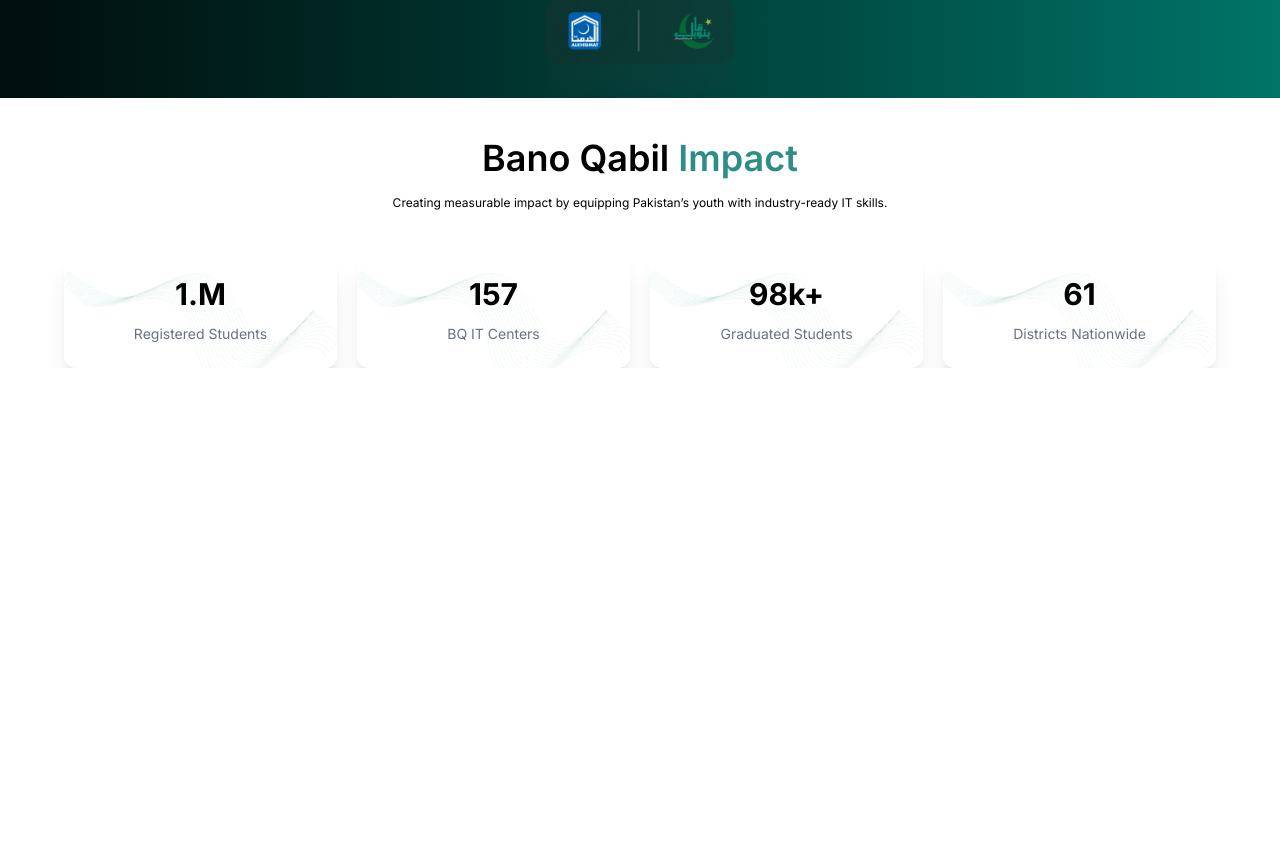
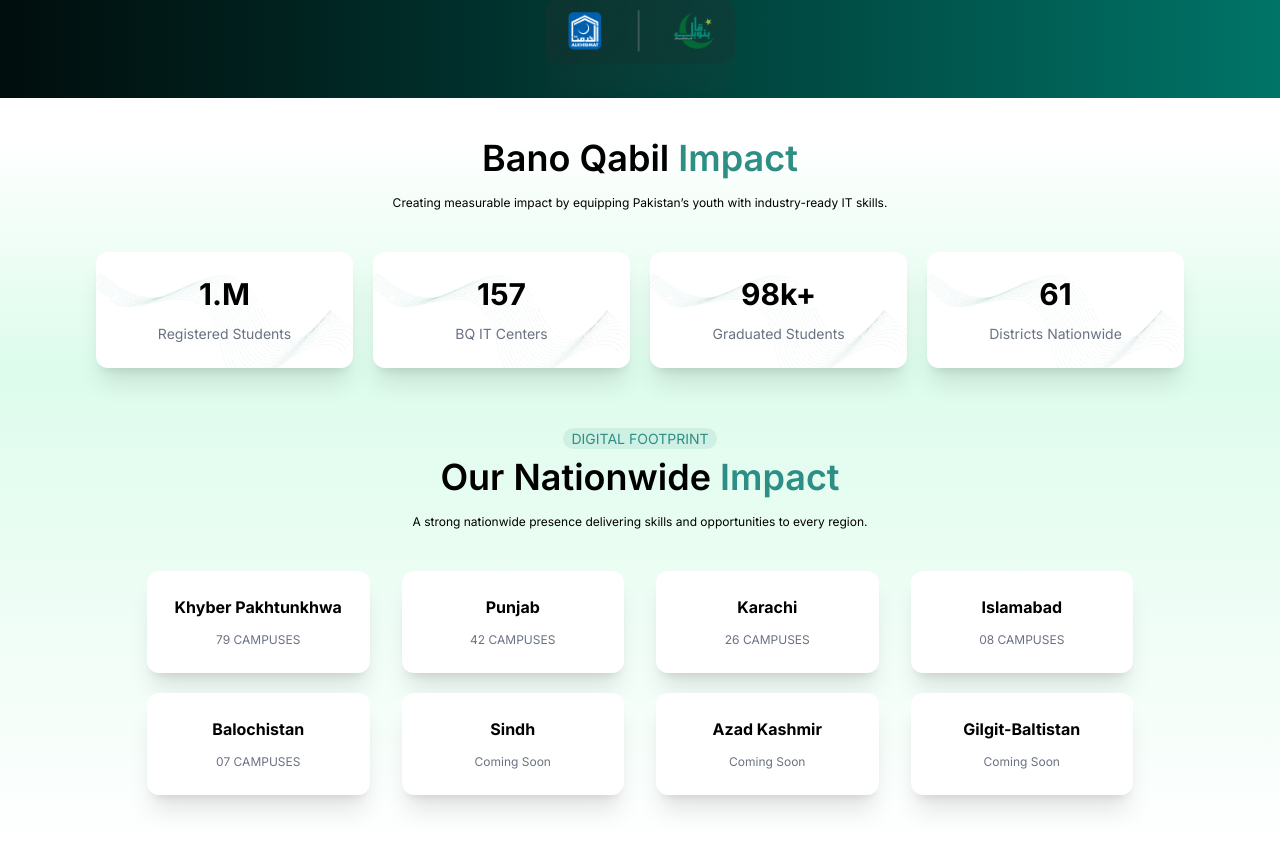
Before and after one commit to EggBurner/alkhidmat-demo, a Next.js app: page / in a window 1280 px wide. Shown: the part 740-1592 px from the top of the page. Before the commit the page ends 1108 px from the top, so only its background shows below. Built offline with nearby package versions, Linux system fonts and the light colour scheme.

Commit message:
Added nationwide impact section

```diff
--- a/app/page.tsx
+++ b/app/page.tsx
@@ -1,11 +1,13 @@
 import Hero from '@/components/Hero';
 import ImpactSection from '@/components/ImpactSection';
+import NationwideImpact from '@/components/nationwideImpact';
 
 export default function Home() {
   return (
     <div className="">
       <Hero />
       <ImpactSection />
+      <NationwideImpact />
     </div>
   );
 }
--- a/components/ImpactSection.tsx
+++ b/components/ImpactSection.tsx
@@ -10,7 +10,7 @@
 
 const ImpactSection = () => {
   return (
-    <div className="mt-10 bg-[##F5FFF8]">
+    <div className="mt-10 bg-linear-to-t from-[#DDFCEC] to-[#FFFFFF]">
       <h2 className="text-center text-4xl font-semibold">
         Bano Qabil <span className="text-[#2c8e84]">Impact</span>
       </h2>
@@ -18,7 +18,7 @@
         Creating measurable impact by equipping Pakistan’s youth with
         industry-ready IT skills.
       </p>
-      <div className="mx-auto mt-10 grid w-[90%] grid-cols-4 gap-5">
+      <div className="mx-auto mt-10 grid w-[85%] grid-cols-4 gap-5">
         {data.map((entry, index) => (
           <ImpactCard key={index} text1={entry[0]} text2={entry[1]} />
         ))}
--- /dev/null
+++ b/components/NationWIdeCard.tsx
@@ -0,0 +1,19 @@
+import React, { Children } from 'react';
+
+interface TextPairProps {
+  text1: string;
+  text2: string;
+}
+
+const NationWIdeCard = ({ text1, text2 }: TextPairProps) => {
+  return (
+    <div>
+      <div className="flex flex-col items-center justify-center gap-3 rounded-xl bg-white bg-no-repeat py-6 shadow-xl">
+        <p className="text-md font-bold">{text1}</p>
+        <p className="text-[12px] text-[#6A7282]">{text2}</p>
+      </div>
+    </div>
+  );
+};
+
+export default NationWIdeCard;
--- a/components/impactCard.tsx
+++ b/components/impactCard.tsx
@@ -7,7 +7,7 @@
 
 const impactCard = ({ text1, text2 }: TextPairProps) => {
   return (
-    <div className="flex flex-col items-center justify-center gap-3 rounded-xl bg-[url('/lines.png')] bg-cover bg-center bg-no-repeat py-6 shadow-xl">
+    <div className="flex flex-col items-center justify-center gap-3 rounded-xl bg-white bg-[url('/lines.png')] bg-cover bg-center bg-no-repeat py-6 shadow-xl">
       <p className="text-3xl font-bold">{text1}</p>
       <p className="text-sm text-[#6A7282]">{text2}</p>
     </div>
--- /dev/null
+++ b/components/nationwideImpact.tsx
@@ -0,0 +1,37 @@
+import React from 'react';
+import NationWIdeCard from './NationWIdeCard';
+
+const data: [string, string][] = [
+  ['Khyber Pakhtunkhwa', '79 CAMPUSES'],
+  ['Punjab', '42 CAMPUSES'],
+  ['Karachi', '26 CAMPUSES'],
+  ['Islamabad', '08 CAMPUSES'],
+  ['Balochistan', '07 CAMPUSES'],
+  ['Sindh', 'Coming Soon'],
+  ['Azad Kashmir', 'Coming Soon'],
+  ['Gilgit-Baltistan', 'Coming Soon'],
+];
+
+const NationwideImpact = () => {
+  return (
+    <div className="bg-linear-to-b from-[#DDFCEC] to-[#FFFFFF] p-15">
+      <div className="mx-auto w-fit rounded-full bg-[#2C8E84]/10 px-2 text-center text-[14px] text-[#2C8E84]">
+        DIGITAL FOOTPRINT
+      </div>
+      <h2 className="mt-2 text-center text-4xl font-semibold">
+        Our Nationwide <span className="text-[#2c8e84]">Impact</span>
+      </h2>
+      <p className="mt-4 text-center text-[12px]">
+        A strong nationwide presence delivering skills and opportunities to
+        every region.
+      </p>
+      <div className="mx-auto mt-10 grid w-[85%] grid-cols-4 gap-x-8 gap-y-5">
+        {data.map((entry, index) => (
+          <NationWIdeCard key={index} text1={entry[0]} text2={entry[1]} />
+        ))}
+      </div>
+    </div>
+  );
+};
+
+export default NationwideImpact;
```
